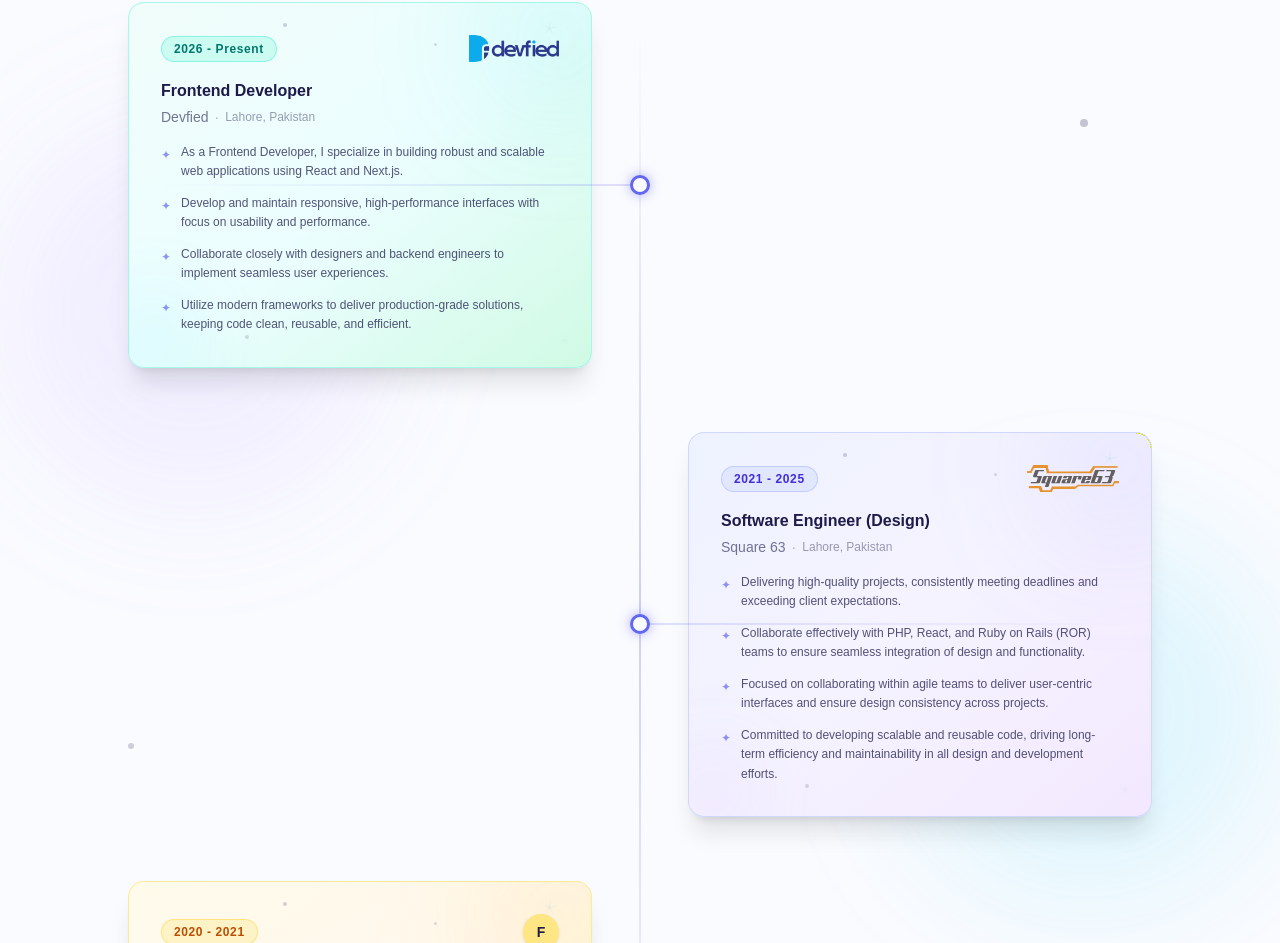
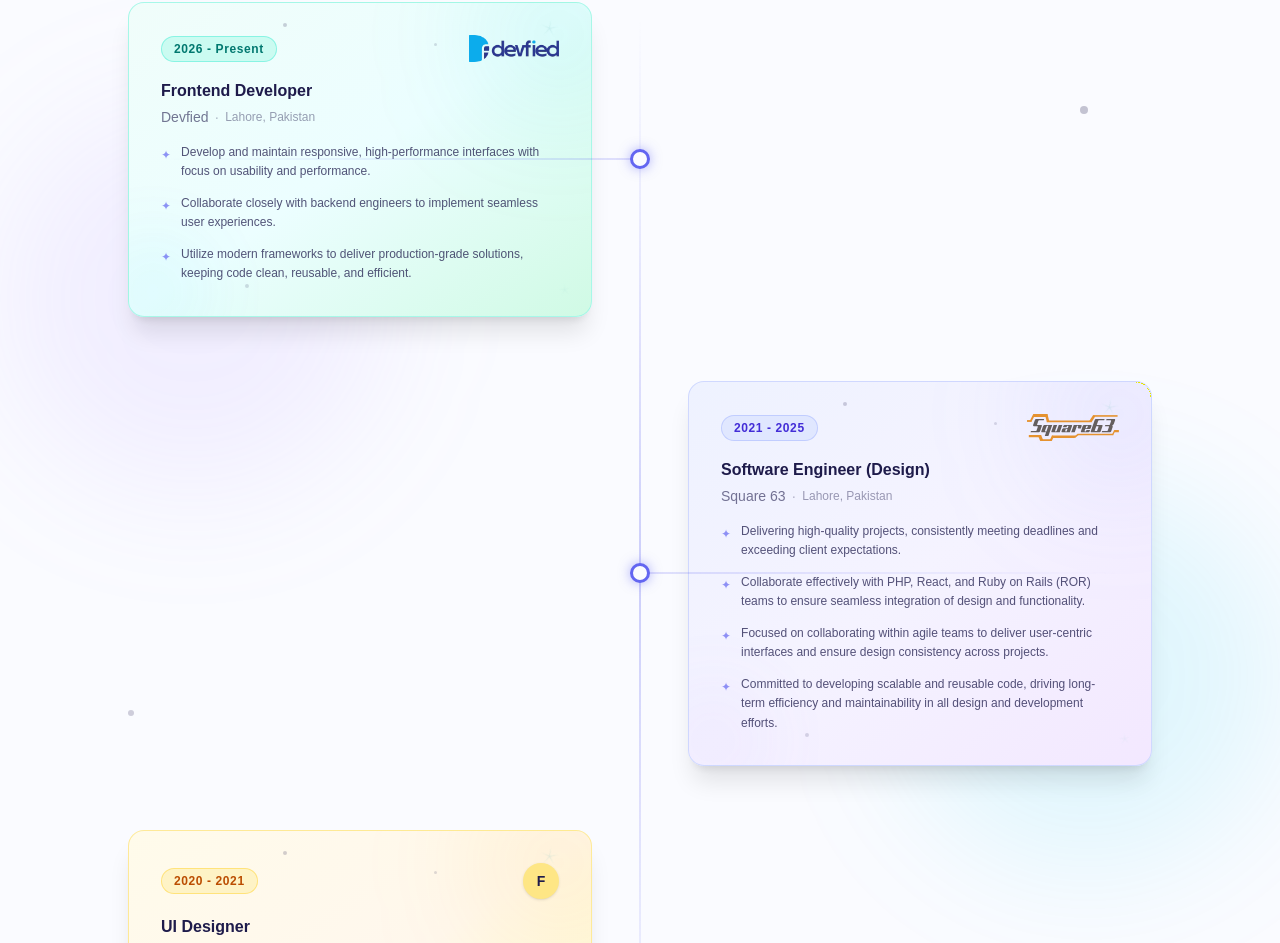
Before and after one commit to zahid43/zahidKhaliq_portfolio, a Next.js app: page / in a window 1280 px wide. Shown: the part 2159-3102 px from the top of the page. Built offline with nearby package versions, Linux system fonts and the light colour scheme.

Commit message:
Refine Frontend Developer job description in Experience component by removing redundancy and clarifying collaboration focus with backend engineers.

```diff
--- a/components/HomePage/Experience.tsx
+++ b/components/HomePage/Experience.tsx
@@ -11,9 +11,8 @@ const experiences = [
     logo: "/images/logo/devfiedDarkLogo.webp",
     logoClass: "",
     description: [
-      "As a Frontend Developer, I specialize in building robust and scalable web applications using React and Next.js.",
       "Develop and maintain responsive, high-performance interfaces with focus on usability and performance.",
-      "Collaborate closely with designers and backend engineers to implement seamless user experiences.",
+      "Collaborate closely with backend engineers to implement seamless user experiences.",
       "Utilize modern frameworks to deliver production-grade solutions, keeping code clean, reusable, and efficient."
     ],
     cardGradient: "from-teal-50 via-cyan-50 to-emerald-100 dark:from-[#041510] dark:via-[#071e1a] dark:to-[#0c1428]",
```
